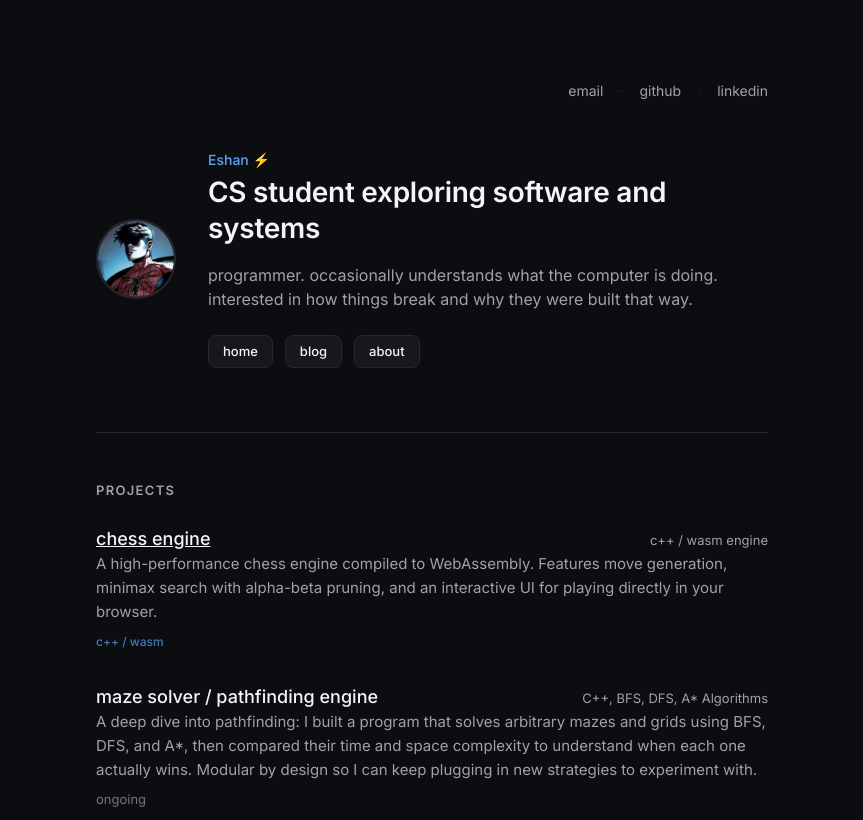
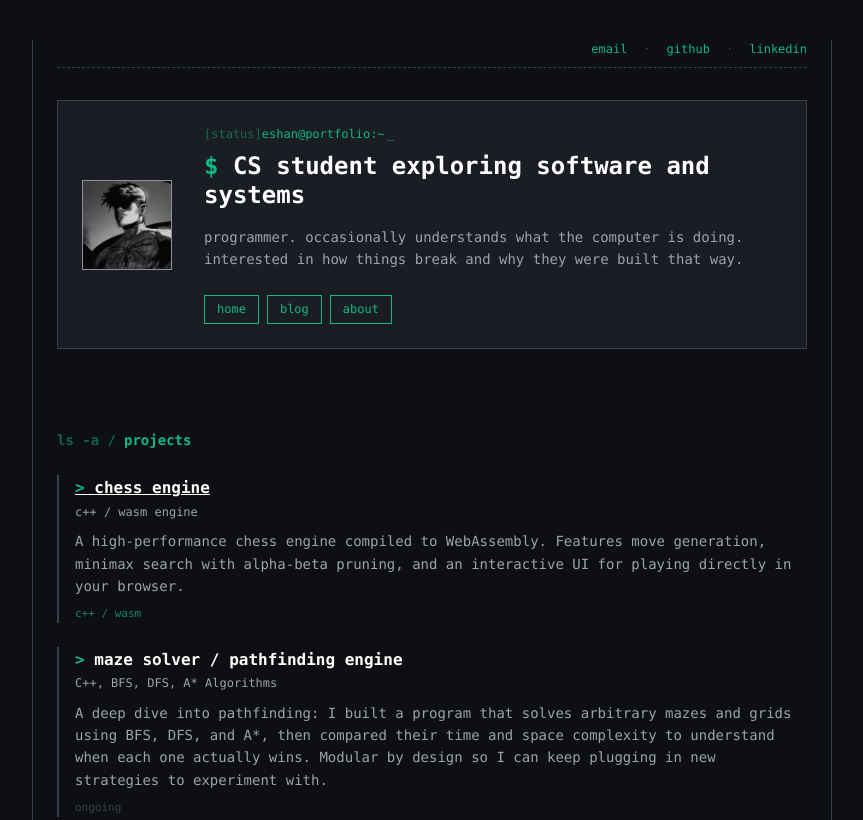
Before and after one commit to Ishan-bit-maker/portfolio, a plain HTML site: page index.html in a window 1280 px wide. Shown: the top 820 px of the page, without its empty margins (208-1071 px from the left). Drawn offline with Linux system fonts and the light colour scheme.

Commit message:
ui chnages

```diff
--- a/index.html
+++ b/index.html
@@ -28,8 +28,8 @@
           <img src="eshan.jpg" alt="Portrait of Eshan" />
         </div>
         <div class="header-text">
-          <div class="eyebrow">Eshan ⚡ </div>
-          <h1 class="title">CS student exploring software and systems </h1>
+          <div class="eyebrow">eshan@portfolio:~</div>
+          <h1 class="title">CS student exploring software and systems</h1>
           <p class="lede">
             programmer. occasionally understands what the computer is doing.
             interested in how things break and why they were built that way.
--- a/script.js
+++ b/script.js
@@ -19,7 +19,7 @@ function displayQuoteOfTheDay() {
   const quoteIndex = Math.floor(Math.random() * quotes.length);
   const selectedQuote = quotes[quoteIndex];
 
-  quoteContainer.innerHTML = `<span style="font-style: italic;">"${selectedQuote}"</span>`;
+  quoteContainer.innerHTML = `[MOTD] "${selectedQuote}"`;
 }
 
 // --- Initialization ---
--- a/styles.css
+++ b/styles.css
@@ -1,12 +1,13 @@
 :root {
-  --bg: #0b0d11;
-  --bg-soft: #16181d;
-  --fg: #f5f5f7;
-  --fg-soft: #a1a1a6;
-  --accent: #60a5fa;
-  --accent-soft: rgba(96, 165, 250, 0.1);
-  --border: #27272a;
-  --radius: 8px;
+  --bg: #0d0f12;
+  --bg-soft: #1a1d23;
+  --fg: #d1d5db;
+  --fg-soft: #9ca3af;
+  --accent: #10b981; /* Terminal Green */
+  --accent-soft: rgba(16, 185, 129, 0.1);
+  --border: #374151;
+  --radius: 4px;
+  --font-mono: "ui-monospace", "SFMono-Regular", "Menlo", "Monaco", "Consolas", "Liberation Mono", "Courier New", monospace;
 }
 
 *,
@@ -20,64 +21,74 @@ body {
   margin: 0;
   padding: 0;
   overflow-x: hidden;
+  background: var(--bg);
 }
 
 body {
-  font-family: "Inter", system-ui, -apple-system, BlinkMacSystemFont, sans-serif;
-  background: var(--bg);
+  font-family: var(--font-mono);
   color: var(--fg);
   -webkit-font-smoothing: antialiased;
-  line-height: 1.5;
+  line-height: 1.6;
+  font-size: 14px;
 }
 
 a {
-  color: inherit;
+  color: var(--accent);
   text-decoration: none;
-  transition: color 0.2s ease;
+  transition: all 0.1s ease;
 }
 
 a:hover {
-  color: var(--accent);
+  background: var(--accent);
+  color: var(--bg);
 }
 
 .page {
-  max-width: 720px;
-  margin: 80px auto;
+  max-width: 800px;
+  margin: 40px auto;
   padding: 0 24px;
+  border-left: 1px solid var(--border);
+  border-right: 1px solid var(--border);
+  min-height: calc(100vh - 80px);
 }
 
 .top-bar {
   display: flex;
   justify-content: flex-end;
-  margin-bottom: 48px;
+  margin-bottom: 32px;
+  padding-bottom: 8px;
+  border-bottom: 1px dashed var(--border);
 }
 
 .top-bar-links {
   display: flex;
   gap: 16px;
-  font-size: 14px;
+  font-size: 12px;
   color: var(--fg-soft);
 }
 
 .top-bar-sep {
   color: var(--border);
-  user-select: none;
 }
 
 .page-header {
   display: flex;
   gap: 32px;
   align-items: center;
-  margin-bottom: 64px;
+  margin-bottom: 48px;
+  padding: 24px;
+  background: var(--bg-soft);
+  border: 1px solid var(--border);
 }
 
 .avatar {
-  width: 80px;
-  height: 80px;
-  border-radius: 50%;
+  width: 90px;
+  height: 90px;
+  border-radius: 0;
   flex-shrink: 0;
   overflow: hidden;
-  border: 2px solid var(--border);
+  border: 1px solid var(--accent);
+  filter: grayscale(1);
 }
 
 .avatar img {
@@ -85,6 +96,7 @@ a:hover {
   height: 100%;
   display: block;
   object-fit: cover;
+  opacity: 0.8;
 }
 
 .header-text {
@@ -92,135 +104,157 @@ a:hover {
 }
 
 .eyebrow {
-  font-size: 14px;
+  font-size: 12px;
   color: var(--accent);
-  font-weight: 500;
-  margin-bottom: 4px;
+  margin-bottom: 8px;
+  display: flex;
+  align-items: center;
+}
+
+.eyebrow::after {
+  content: "_";
+  margin-left: 2px;
+  animation: blink 1s step-end infinite;
+}
+
+@keyframes blink {
+  from, to { opacity: 1; }
+  50% { opacity: 0; }
+}
+
+.eyebrow::before {
+  content: "[status] ";
+  opacity: 0.5;
 }
 
 .title {
-  font-size: 28px;
-  line-height: 1.3;
+  font-size: 24px;
+  line-height: 1.2;
   margin: 0 0 16px;
-  font-weight: 600;
-  letter-spacing: -0.01em;
+  font-weight: 700;
+  color: #fff;
+}
+
+.title::before {
+  content: "$ ";
+  color: var(--accent);
 }
 
 .lede {
   margin: 0 0 24px;
-  font-size: 16px;
+  font-size: 14px;
   color: var(--fg-soft);
 }
 
 .links-row {
   display: flex;
   flex-wrap: wrap;
-  gap: 12px;
+  gap: 8px;
 }
 
 .pill-link {
-  font-size: 13px;
-  font-weight: 500;
-  padding: 6px 14px;
-  border-radius: var(--radius);
-  border: 1px solid var(--border);
-  background: var(--bg-soft);
+  font-size: 12px;
+  padding: 4px 12px;
+  border: 1px solid var(--accent);
+  color: var(--accent);
 }
 
-.pill-link:hover {
-  border-color: var(--accent);
-  background: var(--accent-soft);
+.pill-link:hover, .pill-link.active {
+  background: var(--accent);
+  color: var(--bg);
 }
 
 .section {
-  padding-top: 48px;
-  margin-bottom: 48px;
-  border-top: 1px solid var(--border);
+  padding-top: 32px;
+  margin-bottom: 40px;
 }
 
 .section-title {
   margin: 0 0 24px;
-  font-size: 13px;
-  text-transform: uppercase;
-  letter-spacing: 0.1em;
-  color: var(--fg-soft);
-  font-weight: 600;
+  font-size: 14px;
+  font-weight: 700;
+  color: var(--accent);
+}
+
+.section-title::before {
+  content: "ls -a /";
+  opacity: 0.5;
+  margin-right: 8px;
 }
 
 .section-body {
   display: flex;
   flex-direction: column;
-  gap: 32px;
+  gap: 24px;
 }
 
 .item {
-  display: flex;
-  flex-direction: column;
-  gap: 8px;
+  padding-left: 16px;
+  border-left: 2px solid var(--border);
 }
 
 .item-heading {
   display: flex;
-  align-items: baseline;
-  justify-content: space-between;
-  gap: 16px;
+  flex-direction: column;
+  margin-bottom: 4px;
 }
 
 .item-label {
-  font-size: 18px;
-  font-weight: 500;
+  font-size: 16px;
+  font-weight: 700;
+  color: #fff;
+}
+
+.item-label::before {
+  content: "> ";
+  color: var(--accent);
 }
 
 .item-meta {
-  font-size: 13px;
+  font-size: 12px;
+  color: var(--fg-soft);
+  margin-top: 2px;
+}
+
+.item-copy {
+  margin: 8px 0 0;
+  font-size: 14px;
   color: var(--fg-soft);
 }
 
-.item-copy {
-  margin: 0;
-  font-size: 15px;
-  color: var(--fg-soft);
-  line-height: 1.6;
+.item-aside {
+  font-size: 11px;
+  color: var(--border);
+  margin-top: 8px;
 }
 
-.item-aside {
-  font-size: 13px;
-  color: var(--fg-soft);
+.pill-muted {
+  color: var(--accent);
   opacity: 0.7;
 }
 
-.pill-muted {
-  font-size: 12px;
-  color: var(--accent);
-  font-weight: 500;
-}
-
 .terminal-block {
-  margin-top: 80px;
-  padding: 24px;
-  border-radius: var(--radius);
-  background: var(--bg-soft);
+  margin-top: 48px;
+  padding: 16px;
+  background: #000;
   border: 1px solid var(--border);
-  font-family: ui-monospace, SFMono-Regular, Menlo, Monaco, Consolas, monospace;
 }
 
 .terminal-line {
+  color: var(--accent);
   margin-bottom: 8px;
-  color: var(--accent);
-  font-size: 14px;
 }
 
 .terminal-tags {
-  color: var(--fg-soft);
-  font-size: 14px;
-  line-height: 1.5;
+  color: #fff;
+  opacity: 0.9;
 }
 
 .footer {
-  margin-top: 80px;
-  padding: 40px 0;
-  border-top: 1px solid var(--border);
-  font-size: 13px;
+  margin-top: 64px;
+  padding: 24px 0;
+  border-top: 1px dashed var(--border);
+  font-size: 12px;
   color: var(--fg-soft);
   display: flex;
   justify-content: space-between;
@@ -231,31 +265,43 @@ a:hover {
   margin: 0 8px;
 }
 
+/* Scrollbar */
+::-webkit-scrollbar {
+  width: 8px;
+}
+::-webkit-scrollbar-track {
+  background: var(--bg);
+}
+::-webkit-scrollbar-thumb {
+  background: var(--border);
+}
+::-webkit-scrollbar-thumb:hover {
+  background: var(--fg-soft);
+}
+
 /* Info Grid for About Page */
 .info-grid {
   display: grid;
-  grid-template-columns: repeat(auto-fit, minmax(150px, 1fr));
-  gap: 16px;
+  grid-template-columns: repeat(auto-fit, minmax(180px, 1fr));
+  gap: 1px;
+  background: var(--border);
+  border: 1px solid var(--border);
 }
 
 .info-card {
-  padding: 16px;
-  background: var(--bg-soft);
-  border: 1px solid var(--border);
-  border-radius: var(--radius);
+  padding: 12px;
+  background: var(--bg);
 }
 
 .info-label {
   display: block;
-  font-size: 11px;
-  text-transform: uppercase;
-  color: var(--fg-soft);
-  margin-bottom: 4px;
+  font-size: 10px;
+  color: var(--accent);
+  margin-bottom: 2px;
 }
 
 .info-val {
-  font-size: 14px;
-  font-weight: 500;
+  font-size: 13px;
 }
 
 /* Blog specific */
@@ -263,34 +309,32 @@ a:hover {
   display: flex;
   justify-content: space-between;
   align-items: baseline;
-  margin-bottom: 8px;
+  margin-bottom: 4px;
 }
 
 .blog-post-title {
-  font-size: 18px;
-  font-weight: 500;
-  margin: 0;
+  font-size: 16px;
+  font-weight: 700;
 }
 
-.blog-post-date {
-  font-size: 13px;
-  color: var(--fg-soft);
+.blog-post-title::before {
+  content: "./";
+  color: var(--accent);
 }
 
 @media (max-width: 640px) {
+  .page {
+    margin: 0;
+    border: none;
+  }
+
   .page-header {
     flex-direction: column;
-    text-align: left;
-    gap: 24px;
+    align-items: flex-start;
   }
 
   .avatar {
     width: 64px;
     height: 64px;
   }
-
-  .item-heading {
-    flex-direction: column;
-    gap: 4px;
-  }
 }
```
Also changed, not shown: about.html (+1 -1 lines), blog.html (+1 -1 lines).
